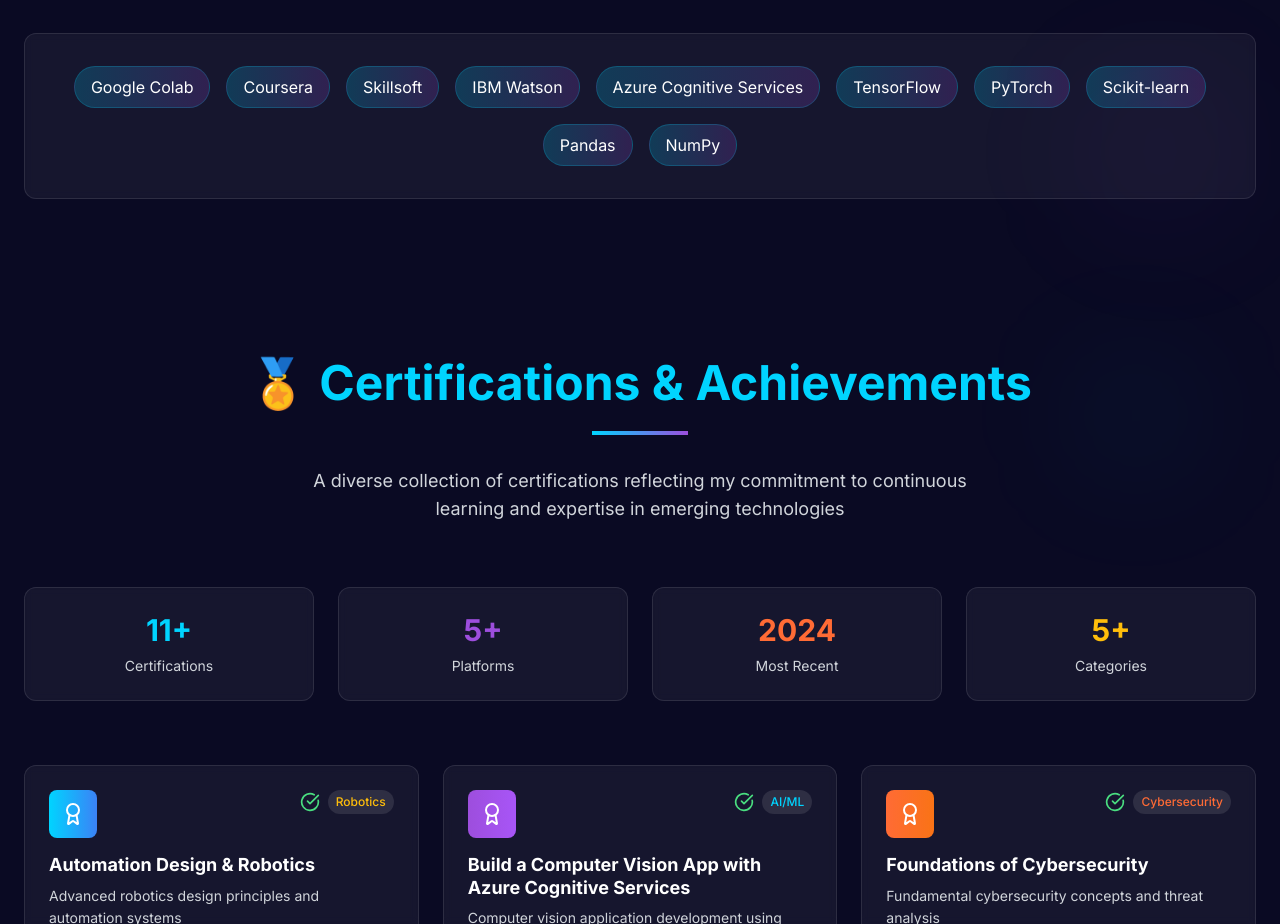
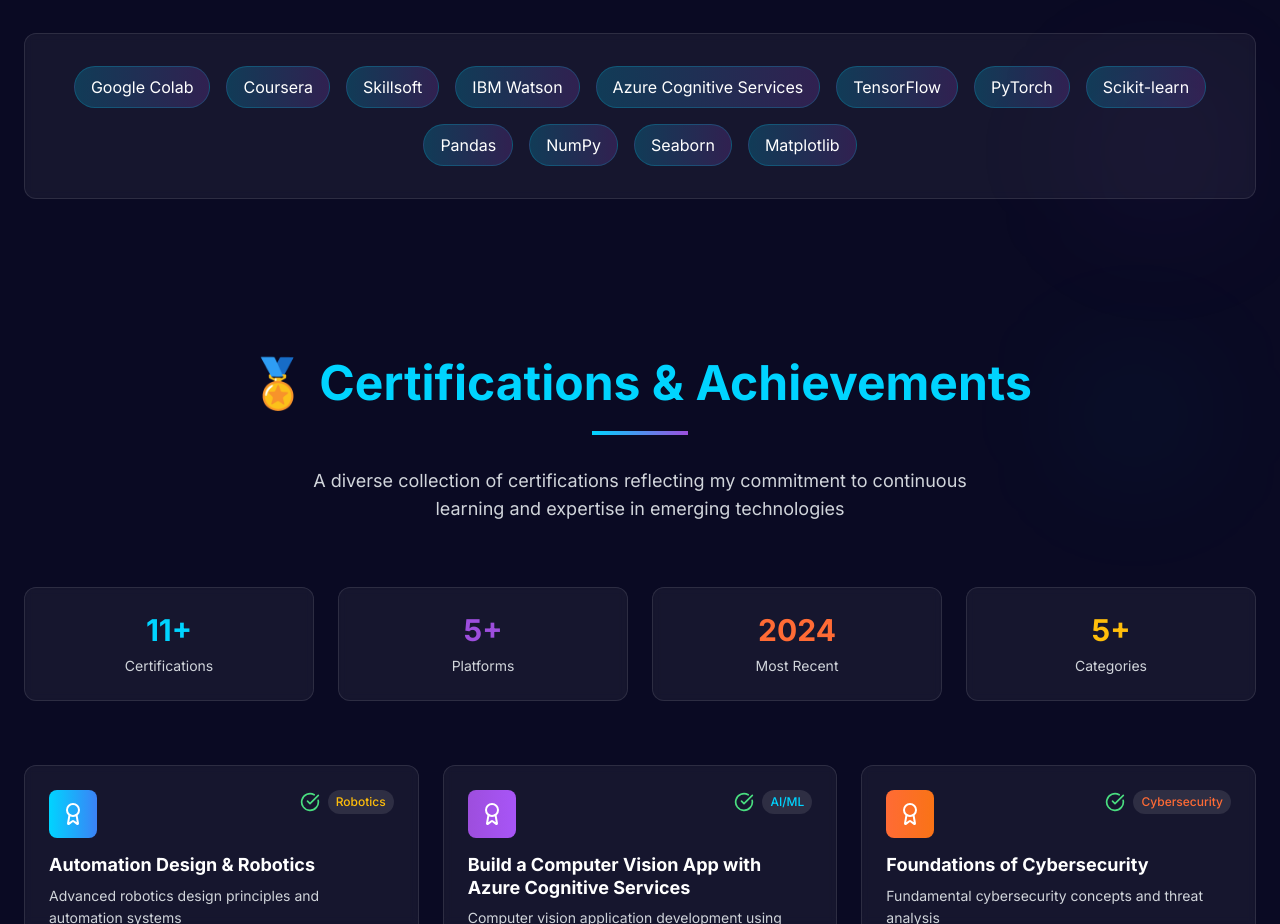
Before and after one commit to Aditya-Sai-19/Personal_Portfolio, a Next.js app: page / in a window 1280 px wide. Shown: the part 5389-6313 px from the top of the page. Built offline with nearby package versions, Linux system fonts and the light colour scheme.

Commit message:
Update Skills.tsx
Updated Tools and skills with Seaborn and matplotlib

```diff
--- a/components/Skills.tsx
+++ b/components/Skills.tsx
@@ -60,7 +60,7 @@
 
   const tools = [
     'Google Colab', 'Coursera', 'Skillsoft', 'IBM Watson', 'Azure Cognitive Services',
-    'TensorFlow', 'PyTorch', 'Scikit-learn', 'Pandas', 'NumPy'
+    'TensorFlow', 'PyTorch', 'Scikit-learn', 'Pandas', 'NumPy','Seaborn','Matplotlib'
   ];
 
   return (
```
